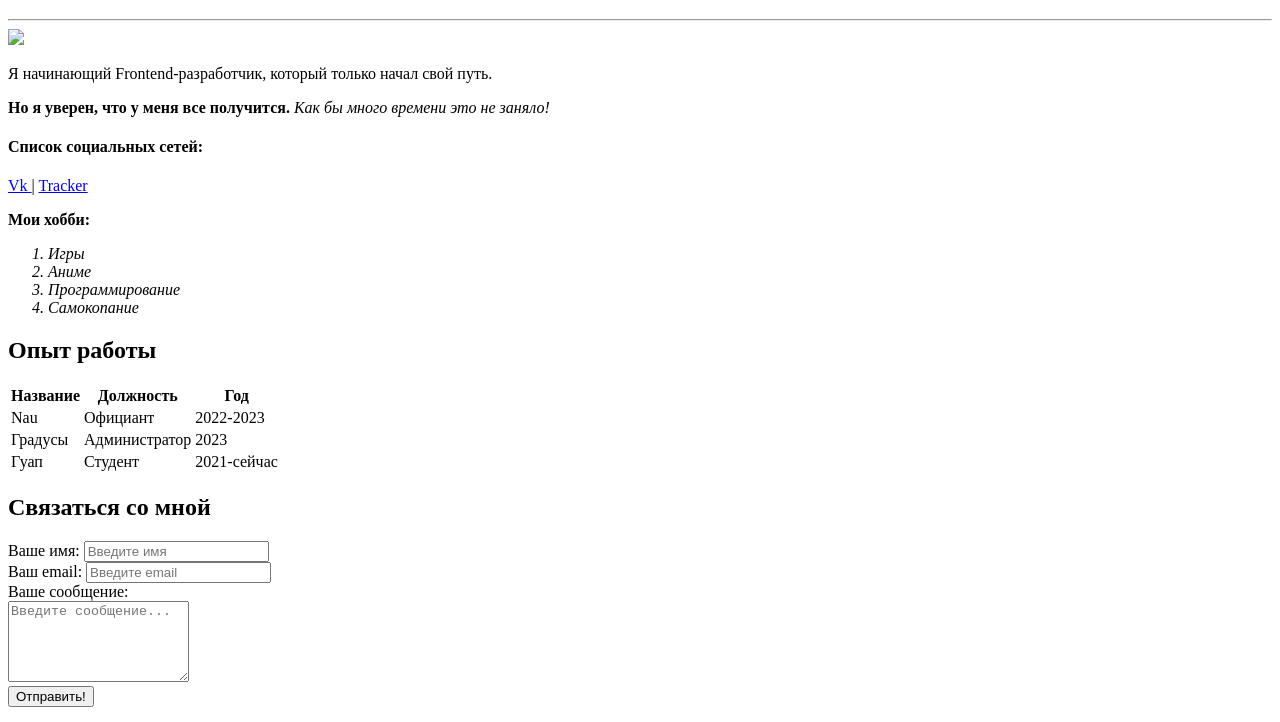
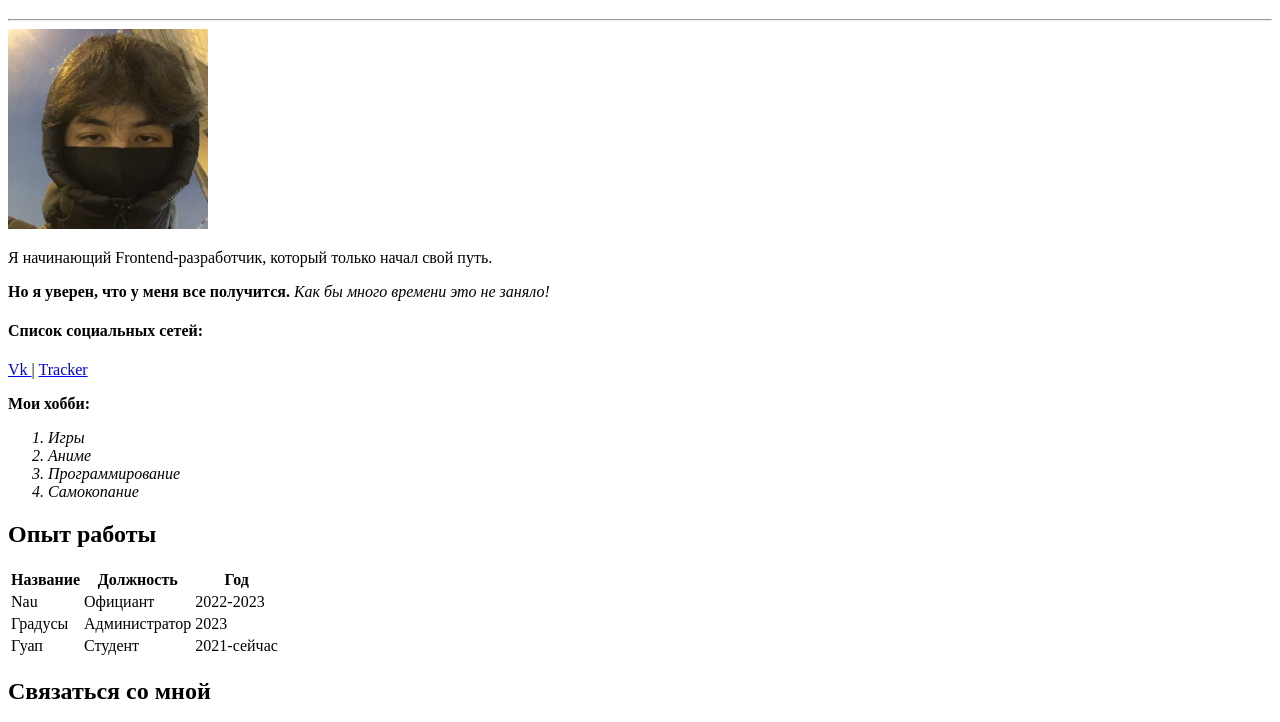
Before and after one commit to komaarovv/resume, a plain HTML site: page index.html in a window 1280 px wide. Shown: the part 61-783 px from the top of the page. Drawn offline with Linux system fonts and the light colour scheme.

Commit message:
Update index.html

```diff
--- a/index.html
+++ b/index.html
@@ -14,7 +14,7 @@
 
     <hr>
 
-    <img src="imgs/avatar.jpg" width="200">
+    <img src="avatar.jpg" width="200">
 
     <p>Я начинающий Frontend-разработчик, который только начал свой путь.
 
```
